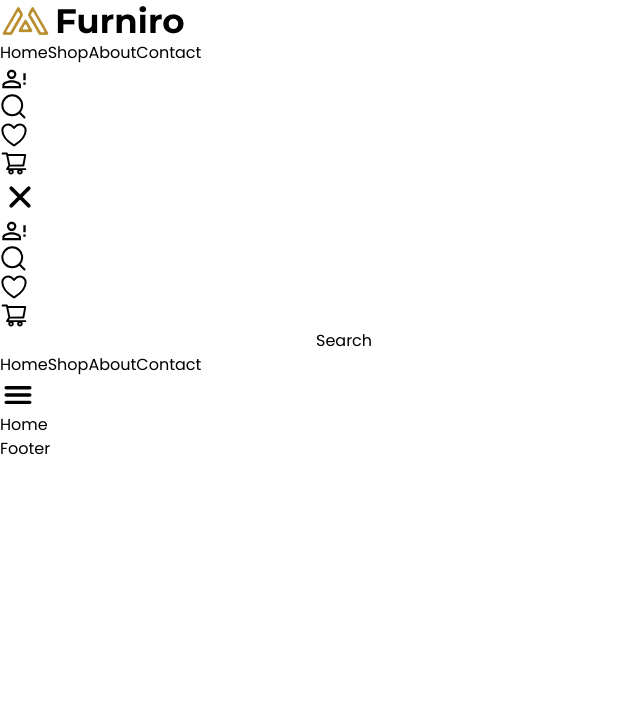
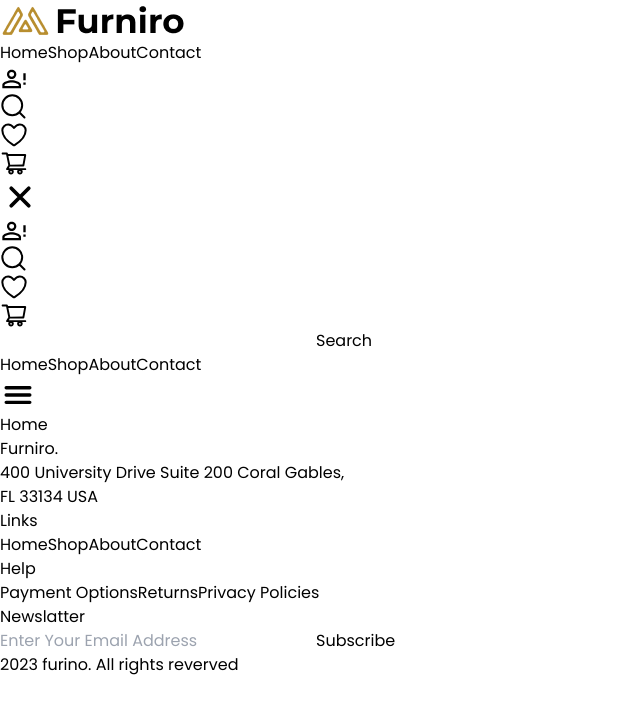
Before and after one commit to ahmadrzq/Furniro, a React (Vite) app in the folder frontsite/: page / in a window 1280 px wide. Shown: the top 714 px of the page, without its empty margins (0-640 px from the left). Built offline with nearby package versions, Linux system fonts and the light colour scheme.

Commit message:
Update Footer and fix Navbar components

```diff
--- a/frontsite/src/components/front/Footer.jsx
+++ b/frontsite/src/components/front/Footer.jsx
@@ -1,5 +1,44 @@
+import { Link } from "react-router-dom";
+
 export default function Footer() {
-  return (
-    <div>Footer</div>
-  )
+    return (
+        <div className="flex flex-col p-5">
+            <div className="logo font-bold text-2xl mb-5">
+                Furniro.
+            </div>
+            <div className="address text-gray-500 mb-10">
+                400 University Drive Suite 200 Coral Gables,<br /> FL 33134 USA
+            </div>
+            <div className="navigation mb-10">
+                <div className="links mb-10">
+                    <h1 className="text-gray-500 mb-4">Links</h1>
+                    <div className="link flex gap-5">
+                        <Link className="cursor-pointer" to="/">Home</Link>
+                        <Link className="cursor-pointer" to="/shop">Shop</Link>
+                        <Link className="cursor-pointer" to="/About">About</Link>
+                        <Link className="cursor-pointer" to="/Contact">Contact</Link>
+                    </div>
+                </div>
+                <div className="help mb-10">
+                    <h1 className="text-gray-500 mb-4">Help</h1>
+                    <div className="link flex gap-5">
+                        <Link className="cursor-pointer" to="/">Payment Options</Link>
+                        <Link className="cursor-pointer" to="/shop">Returns</Link>
+                        <Link className="cursor-pointer" to="/About">Privacy Policies</Link>
+                    </div>
+                </div>
+                <div className="newslatter">
+                    <h1 className="text-gray-500 mb-4">Newslatter</h1>
+                    <div className="link flex flexcol gap-5 items-center">
+                        <input className="w-full p-2 focus:outline-none text-black border-b border-b-black" type="text" placeholder="Enter Your Email Address" />
+                        <button className="bg-white p-2 font-semibold border-b border-b-black" type="submit">Subscribe</button>
+                    </div>
+                </div>
+            </div>
+            <div className="line w-full h-[3px] bg-gray-300 mb-5"></div>
+            <div className="text-center">
+                2023 furino. All rights reverved
+            </div>
+        </div>
+    )
 }
--- a/frontsite/src/components/front/Navbar.jsx
+++ b/frontsite/src/components/front/Navbar.jsx
@@ -23,10 +23,10 @@ export default function Navbar() {
                 <img src={logo} alt="" className='w-36' />
             </div>
             <div className="link hidden gap-4">
-                <a href="">Home</a>
-                <a href="">Shop</a>
-                <a href="">About</a>
-                <a href="">Contact</a>
+                <Link className="cursor-pointer" to="/">Home</Link>
+                <Link className="cursor-pointer" to="/shop">Shop</Link>
+                <Link className="cursor-pointer" to="/About">About</Link>
+                <Link className="cursor-pointer" to="/Contact">Contact</Link>
             </div>
             <div className="icon hidden gap-4">
                 <img src={navUser} alt="" />
@@ -34,7 +34,7 @@ export default function Navbar() {
                 <img src={navFavourite} alt="" />
                 <img src={navCart} alt="" />
             </div>
-            <div className={` ${menuOpen ? "right-[-500px]" : "right-0"} listMenu absolute top-0  bg-[#B88E2F] text-white py-10 w-3/4 flex flex-col justify-center transition-all`}>
+            <div className={` ${menuOpen ? "right-0" : "right-[-500px]"} listMenu absolute top-0  bg-[#B88E2F] text-white py-10 w-3/4 flex flex-col justify-center transition-all`}>
                 <div className="buttonClose flex justify-center mb-5">
                     <div onClick={() => {
                         handleMenuOpen()
--- a/frontsite/src/index.css
+++ b/frontsite/src/index.css
@@ -23,4 +23,5 @@
 
 body {
     font-family: 'Poppins', sans-serif;
+    overflow-x: hidden;
 }
```
